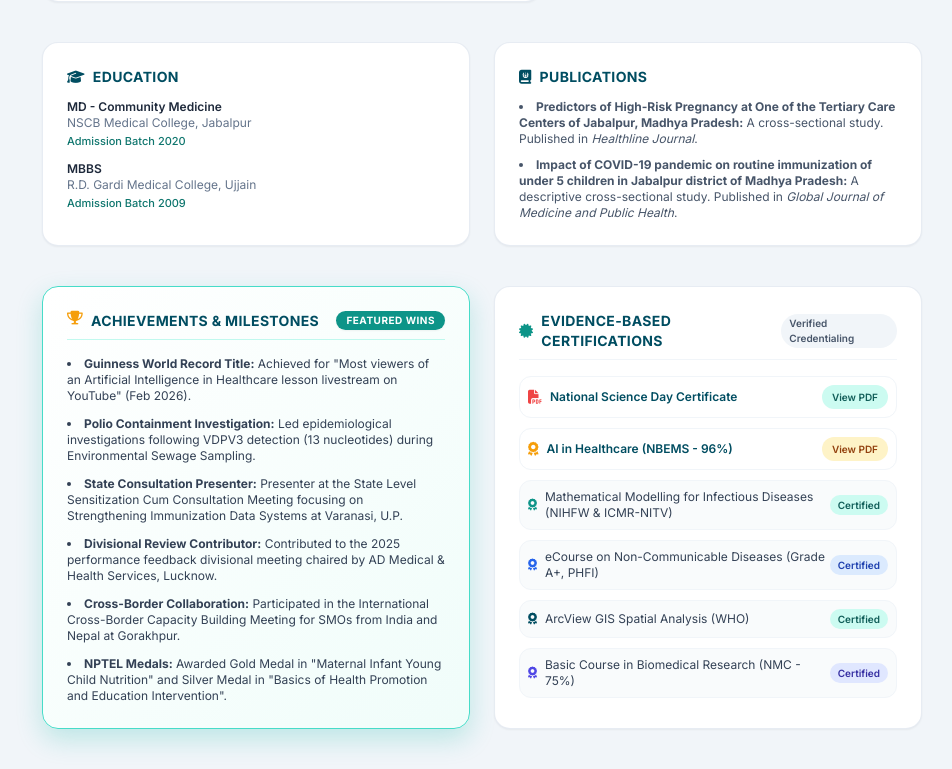
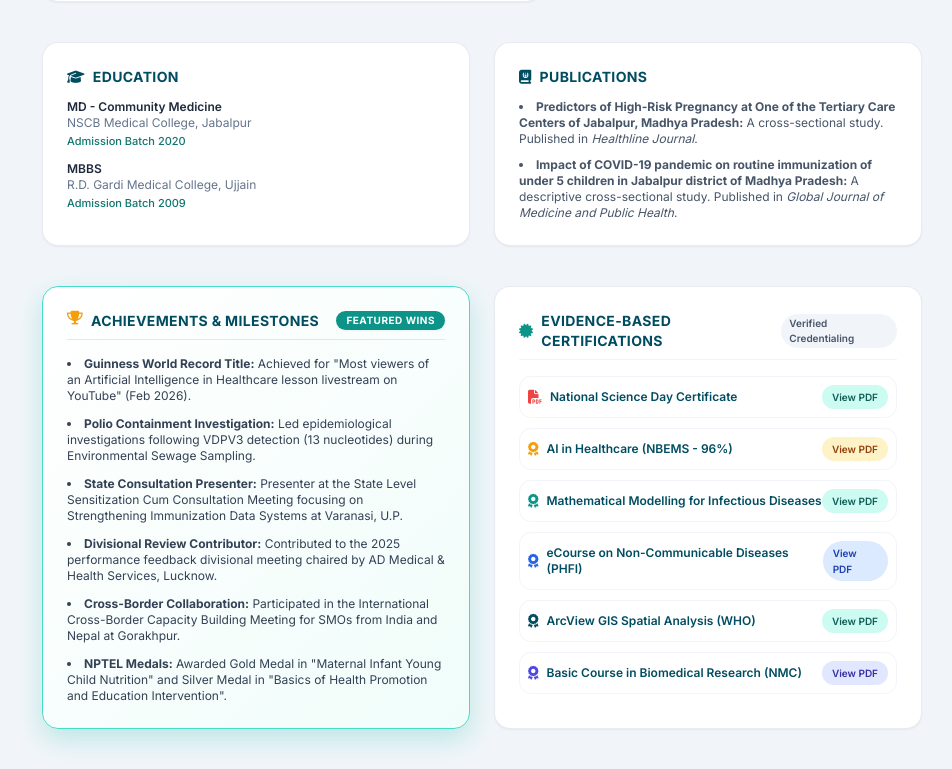
Before and after one commit to DrSoni90/publichealthphysician, a plain HTML site: page index.html in a window 1280 px wide. Shown: the part 1280-2049 px from the top of the page, without its empty margins (318-1270 px from the left). Drawn offline with nearby package versions, Linux system fonts and the light colour scheme.

Commit message:
Refactor animation keyframes and update button links

```diff
--- a/index.html
+++ b/index.html
@@ -39,18 +39,9 @@
       filter: drop-shadow(0 0 6px rgba(239, 68, 68, 0.8));
     }
     @keyframes aliveCaduceusPulse {
-      0% {
-        transform: scale(0.96);
-        filter: drop-shadow(0 0 4px rgba(220, 38, 38, 0.5));
-      }
-      50% {
-        transform: scale(1.05);
-        filter: drop-shadow(0 0 12px rgba(239, 68, 68, 1)) contrast(1.1);
-      }
-      100% {
-        transform: scale(0.96);
-        filter: drop-shadow(0 0 4px rgba(220, 38, 38, 0.5));
-      }
+      0% { transform: scale(0.96); filter: drop-shadow(0 0 4px rgba(220, 38, 38, 0.5)); }
+      50% { transform: scale(1.05); filter: drop-shadow(0 0 12px rgba(239, 68, 68, 1)) contrast(1.1); }
+      100% { transform: scale(0.96); filter: drop-shadow(0 0 4px rgba(220, 38, 38, 0.5)); }
     }
 
     /* Radar Live Scan Sweep */
@@ -395,7 +386,7 @@
           </ul>
         </div>
 
-        <!-- Column 2: Evidence-Based Certifications (Fully Interactive View Options) -->
+        <!-- Column 2: Evidence-Based Certifications (Fully Interactive with View Options for All, using certificates/ folder path) -->
         <div class="bg-white p-5 sm:p-6 rounded-2xl border border-slate-200/80 shadow-sm space-y-4">
           <div class="flex items-center justify-between pb-2 border-b border-slate-100">
             <h3 class="font-bold text-xs sm:text-sm text-[#004d61] flex items-center gap-2 uppercase tracking-wide">
@@ -407,34 +398,46 @@
           </div>
           <ul class="text-xs text-slate-600 space-y-2.5">
             <li>
-              <button onclick="openCertModal('National%20science%20day%20celebration.pdf', 'National Science Day Celebration Certificate')"
+              <button onclick="openCertModal('certificates/National%20science%20day%20celebration.pdf', 'National Science Day Celebration Certificate')"
                       class="w-full text-left text-[#004d61] hover:text-teal-600 font-semibold flex items-center justify-between group transition p-2 rounded-xl hover:bg-teal-50/70 border border-slate-100 hover:border-teal-200 shadow-xs">
                 <span class="flex items-center"><i class="fa-solid fa-file-pdf text-red-500 mr-2 text-sm"></i> National Science Day Certificate</span>
                 <span class="text-[10px] bg-teal-100 text-teal-800 px-2.5 py-1 rounded-full font-semibold group-hover:bg-teal-600 group-hover:text-white transition">View PDF</span>
               </button>
             </li>
             <li>
-              <button onclick="openCertModal('NBEMS%20-%20AI_Healthcare_Certificate.pdf', 'AI in Healthcare Certificate (NBEMS)')"
+              <button onclick="openCertModal('certificates/NBEMS%20-%20AI_Healthcare_Certificate.pdf', 'AI in Healthcare Certificate (NBEMS - 96%)')"
                       class="w-full text-left text-[#004d61] hover:text-teal-600 font-semibold flex items-center justify-between group transition p-2 rounded-xl hover:bg-teal-50/70 border border-slate-100 hover:border-teal-200 shadow-xs">
                 <span class="flex items-center"><i class="fa-solid fa-award text-amber-500 mr-2 text-sm"></i> AI in Healthcare (NBEMS - 96%)</span>
                 <span class="text-[10px] bg-amber-100 text-amber-800 px-2.5 py-1 rounded-full font-semibold group-hover:bg-amber-600 group-hover:text-white transition">View PDF</span>
               </button>
             </li>
-            <li class="flex items-center justify-between text-slate-700 p-2 bg-slate-50/80 rounded-xl border border-slate-100">
-              <span class="flex items-center"><i class="fa-solid fa-award text-teal-600 mr-2"></i> Mathematical Modelling for Infectious Diseases (NIHFW &amp; ICMR-NITV)</span>
-              <span class="text-[10px] bg-teal-100 text-teal-800 px-2 py-0.5 rounded-full font-semibold">Certified</span>
+            <li>
+              <button onclick="openCertModal('certificates/Mathematical_Modelling_Certificate.pdf', 'Mathematical Modelling Certificate')"
+                      class="w-full text-left text-[#004d61] hover:text-teal-600 font-semibold flex items-center justify-between group transition p-2 rounded-xl hover:bg-teal-50/70 border border-slate-100 hover:border-teal-200 shadow-xs">
+                <span class="flex items-center"><i class="fa-solid fa-award text-teal-600 mr-2 text-sm"></i> Mathematical Modelling for Infectious Diseases</span>
+                <span class="text-[10px] bg-teal-100 text-teal-800 px-2.5 py-1 rounded-full font-semibold group-hover:bg-teal-600 group-hover:text-white transition">View PDF</span>
+              </button>
             </li>
-            <li class="flex items-center justify-between text-slate-700 p-2 bg-slate-50/80 rounded-xl border border-slate-100">
-              <span class="flex items-center"><i class="fa-solid fa-award text-blue-600 mr-2"></i> eCourse on Non-Communicable Diseases (Grade A+, PHFI)</span>
-              <span class="text-[10px] bg-blue-100 text-blue-800 px-2 py-0.5 rounded-full font-semibold">Certified</span>
+            <li>
+              <button onclick="openCertModal('certificates/NCD_PHFI_Certificate.pdf', 'Non-Communicable Diseases eCourse Certificate (PHFI)')"
+                      class="w-full text-left text-[#004d61] hover:text-teal-600 font-semibold flex items-center justify-between group transition p-2 rounded-xl hover:bg-teal-50/70 border border-slate-100 hover:border-teal-200 shadow-xs">
+                <span class="flex items-center"><i class="fa-solid fa-award text-blue-600 mr-2 text-sm"></i> eCourse on Non-Communicable Diseases (PHFI)</span>
+                <span class="text-[10px] bg-blue-100 text-blue-800 px-2.5 py-1 rounded-full font-semibold group-hover:bg-blue-600 group-hover:text-white transition">View PDF</span>
+              </button>
             </li>
-            <li class="flex items-center justify-between text-slate-700 p-2 bg-slate-50/80 rounded-xl border border-slate-100">
-              <span class="flex items-center"><i class="fa-solid fa-award text-[#004d61] mr-2"></i> ArcView GIS Spatial Analysis (WHO)</span>
-              <span class="text-[10px] bg-teal-100 text-teal-800 px-2 py-0.5 rounded-full font-semibold">Certified</span>
+            <li>
+              <button onclick="openCertModal('certificates/ArcView_GIS_Certificate.pdf', 'ArcView GIS Spatial Analysis Certificate')"
+                      class="w-full text-left text-[#004d61] hover:text-teal-600 font-semibold flex items-center justify-between group transition p-2 rounded-xl hover:bg-teal-50/70 border border-slate-100 hover:border-teal-200 shadow-xs">
+                <span class="flex items-center"><i class="fa-solid fa-award text-[#004d61] mr-2 text-sm"></i> ArcView GIS Spatial Analysis (WHO)</span>
+                <span class="text-[10px] bg-teal-100 text-teal-800 px-2.5 py-1 rounded-full font-semibold group-hover:bg-teal-600 group-hover:text-white transition">View PDF</span>
+              </button>
             </li>
-            <li class="flex items-center justify-between text-slate-700 p-2 bg-slate-50/80 rounded-xl border border-slate-100">
-              <span class="flex items-center"><i class="fa-solid fa-award text-indigo-600 mr-2"></i> Basic Course in Biomedical Research (NMC - 75%)</span>
-              <span class="text-[10px] bg-indigo-100 text-indigo-800 px-2 py-0.5 rounded-full font-semibold">Certified</span>
+            <li>
+              <button onclick="openCertModal('certificates/Biomedical_Research_Certificate.pdf', 'Biomedical Research Certificate (NMC)')"
+                      class="w-full text-left text-[#004d61] hover:text-teal-600 font-semibold flex items-center justify-between group transition p-2 rounded-xl hover:bg-teal-50/70 border border-slate-100 hover:border-teal-200 shadow-xs">
+                <span class="flex items-center"><i class="fa-solid fa-award text-indigo-600 mr-2 text-sm"></i> Basic Course in Biomedical Research (NMC)</span>
+                <span class="text-[10px] bg-indigo-100 text-indigo-800 px-2.5 py-1 rounded-full font-semibold group-hover:bg-indigo-600 group-hover:text-white transition">View PDF</span>
+              </button>
             </li>
           </ul>
         </div>
```
